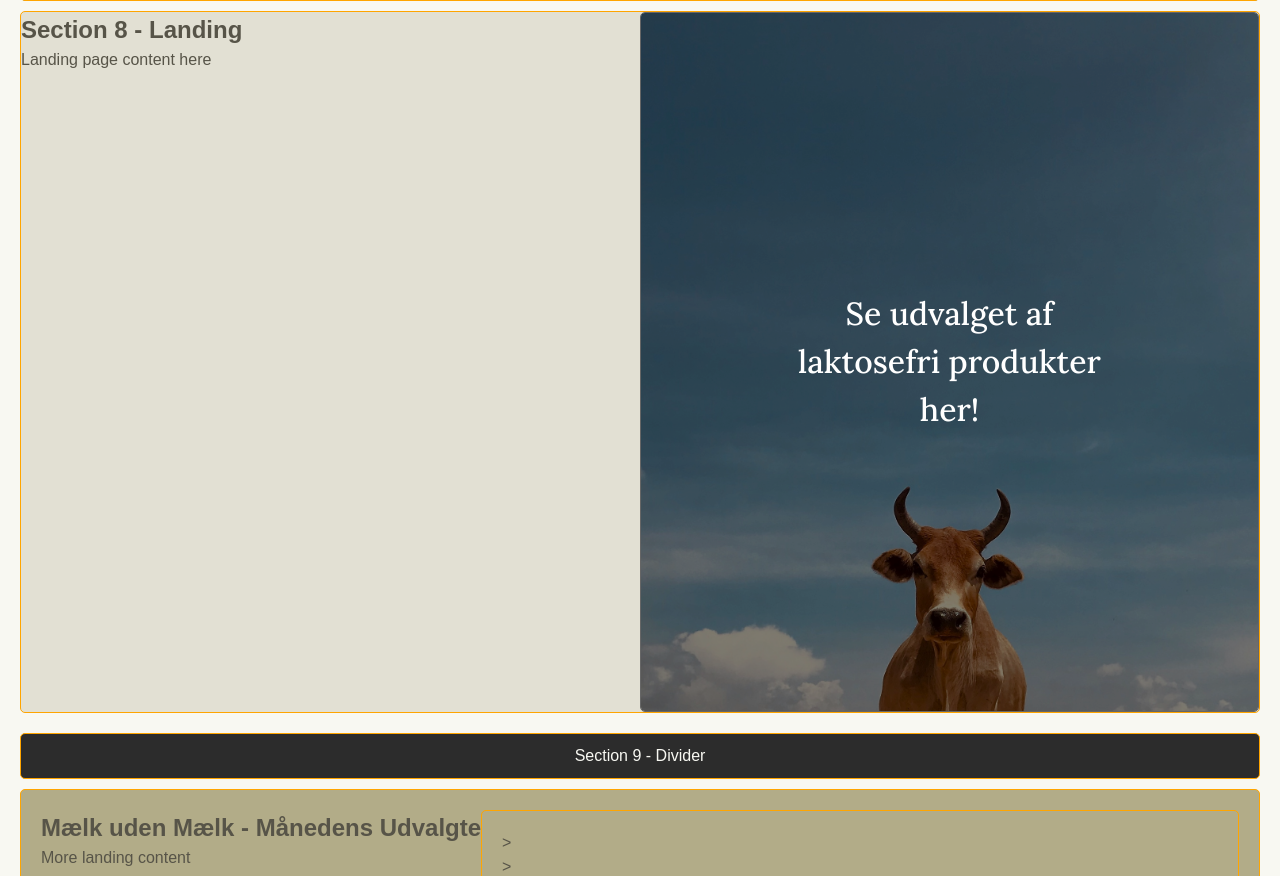
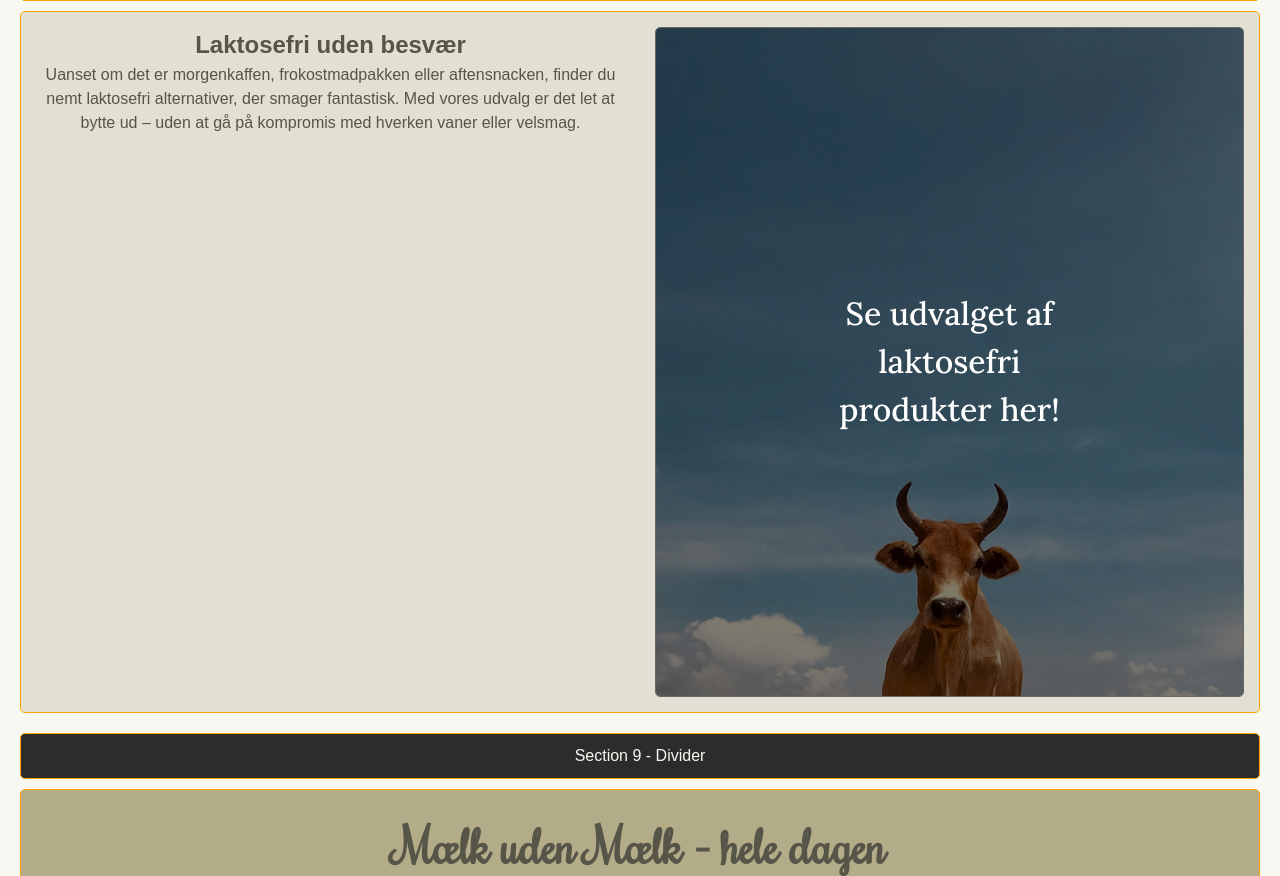
Before and after one commit to jasminkea/Eksamensprojekt-DS838-2025, a Python web app: template Templates/index.html in a window 1280 px wide. Shown: the part 1345-2221 px from the top of the page. Run offline with Jinja, Linux system fonts and the light colour scheme; the template is opened without the code that fills it, so the values that code supplies are empty; some web fonts are replaced.

Commit message:
Updated styles and content for lactose-related sections; removed test.html file.

```diff
--- a/Static/style.css
+++ b/Static/style.css
@@ -137,8 +137,9 @@ section {
   max-width: 100%;
   height: 700px;
   overflow: hidden;
+  text-align: center;
+  padding: 15px;
 }
-
 
 
 /* For images in the pic-box */
--- a/Templates/index.html
+++ b/Templates/index.html
@@ -47,13 +47,14 @@
 
   <!-- SECTIONS 5 & 6  -->
   <div class="row">
+    <section class="section6 pic-box">
+      <h2>Hvad er Laktose?</h2>
+      <video src="../Static/Videos/field_cows.mp4" autoplay muted loop></video>
+    </section>
     <section class="section5 landing-box">
-      <h2>Section 5</h2>
-      <p>Landing page content</p>
-    </section>
-    <section class="section6 pic-box">
-      <h2>Section 6</h2>
-      <img src="your-image.jpg" alt="Example" class="responsive-img" />
+      <p>Laktose er en naturlig sukkerart, der findes i mælk og mejeriprodukter. </p>
+      <p>For de fleste passer den fint ind i kosten – men for mange kan laktose skabe ubehag som oppustethed, mavekneb eller træthed.</p>
+        <p>Læs videre for at dykke ned i, hvad laktose egentlig er, hvorfor nogle ikke tåler det, og hvordan du nemt kan tilpasse din kost uden at gå på kompromis med smag eller næring.</p>
     </section>
   </div>
 
@@ -66,8 +67,8 @@
   <section class="section8">
     <div class="row" id="div1">
       <div class="landing-box">
-        <h2>Section 8 - Landing</h2>
-        <p>Landing page content here</p>
+        <h2>Laktosefri uden besvær</h2>
+        <p>Uanset om det er morgenkaffen, frokostmadpakken eller aftensnacken, finder du nemt laktosefri alternativer, der smager fantastisk. Med vores udvalg er det let at bytte ud – uden at gå på kompromis med hverken vaner eller velsmag.</p>
       </div>
       <div class="pic-box">
         <div class="image-container">
@@ -85,23 +86,17 @@
 
   <!-- SECTION 10:  (Landing + Color Background) -->
   <section class="section10">
-    <div class="row">
-
-      <div class="section10-text">
-        <h2>Mælk uden Mælk - Månedens Udvalgte</h2>
-        <p>More landing content</p>
-      </div>
-
-      <section class="section10 pic-box">>
-      <div class = "image-container">>
+    <div class="section10">
+        <h1>Mælk uden Mælk - hele dagen</h1>
+        <p class="tagline">Det er nemt at spise laktosefrit - endnu nemmere end du tror. </p>
+        <p class="tagline">Her finder du et lækkert bud på, hvordan en laktosefri hverdag kan se ud. </p>
+          <p class="tagline">Morgen, middag, aften - og en lille snack til. </p>
+        </p>
+      <section class="section10 pic-box">
         <div class="image-container">
-            <img src="../Static/Images/chocolate-fudge.jpg" alt="Chocolate Fudge" class="responsive-img" />
+            <img src="../Static/Images/chocolate-fudge.jpg" alt="product-grid" class="responsive-img" />
         </div>
-      </div>
     </section>
-
-    </div>
-  </section>
 
     </div>
   </section>
```
Also changed, not shown: other parts of Static/style.css (+17 -1 lines), Templates/test.html (deleted, +0 -11 lines).
